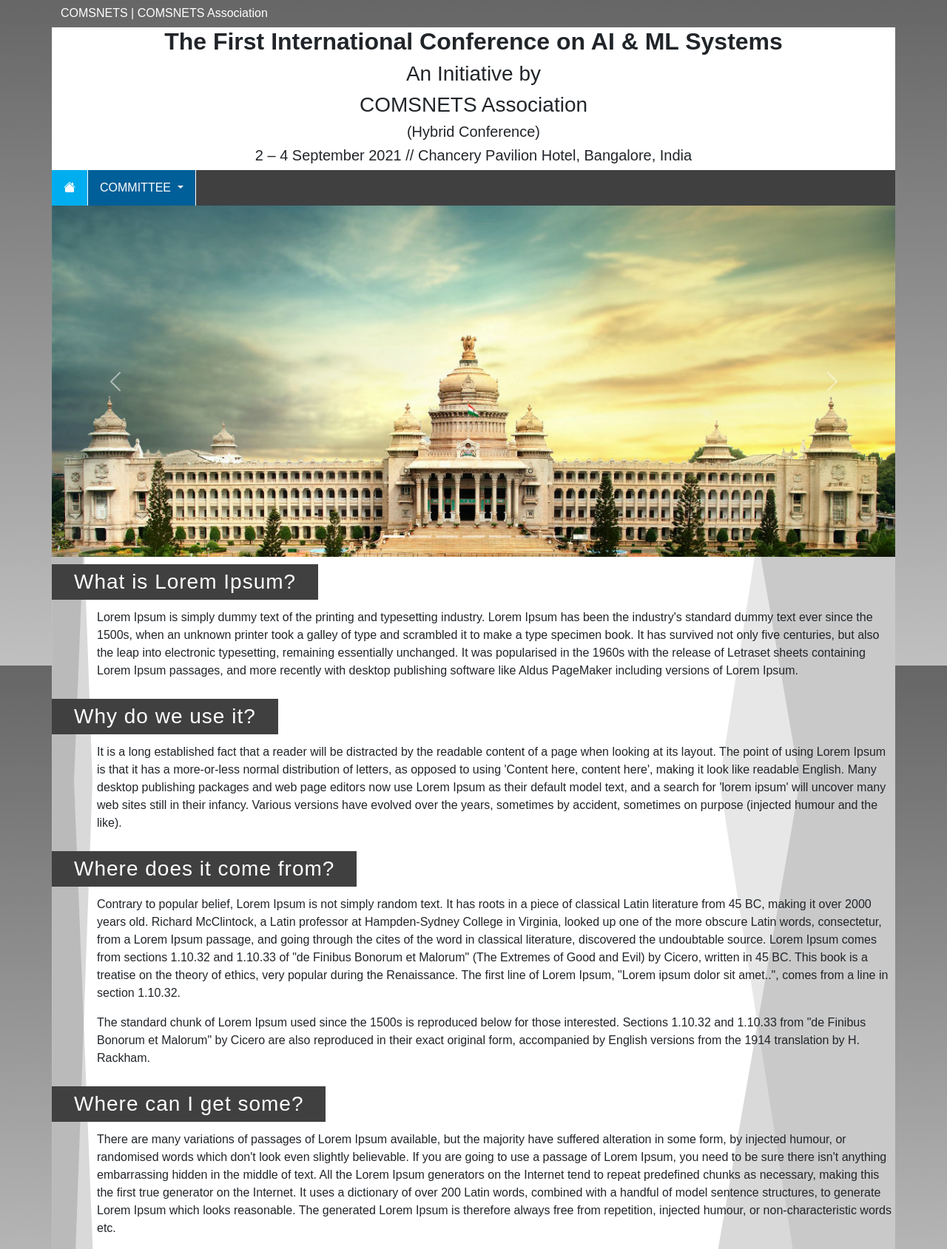
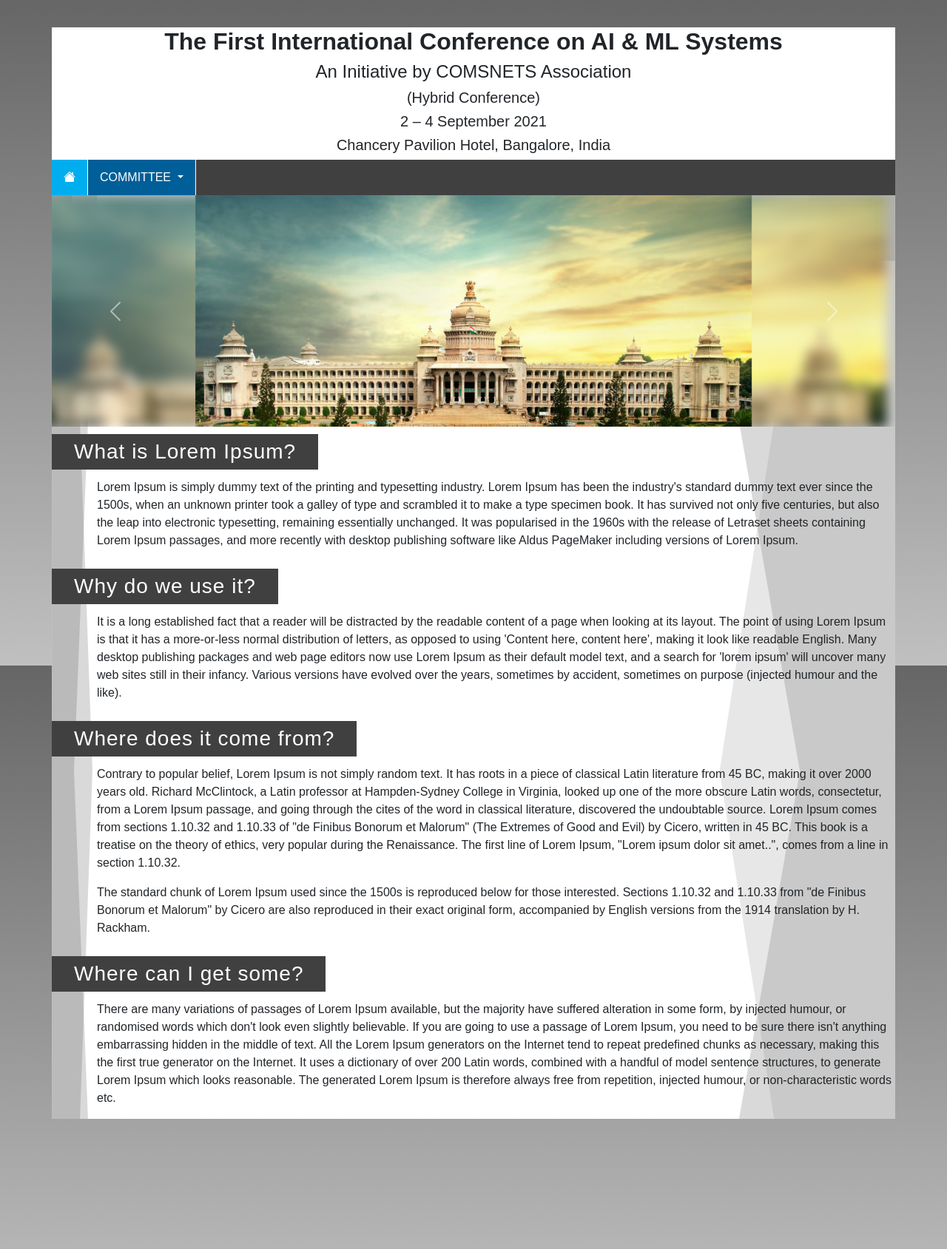
Before and after one commit to aimlsystems/2021, a Jekyll site: the page built from index2.html, in a window 1280 px wide. Shown: the whole page at 74% size. Built offline with Jekyll 4.4.1, drawn with Linux system fonts in a browser that asks for light colours.

Commit message:
fixing slide image

```diff
--- a/_includes/header.html
+++ b/_includes/header.html
@@ -1,8 +1,9 @@
 <div class="container webtopbar text-left">
     <div class="row">
         <div class="col">
-            <a href="https://www.comsnets.org/" target="_blank">COMSNETS</a> |
-            <a href="http://www.comsnets-association.org/" target="_blank">COMSNETS Association</a>
+            &nbsp;<br>
+            <!-- <a href="https://www.comsnets.org/" target="_blank">COMSNETS</a> |
+            <a href="http://www.comsnets-association.org/" target="_blank">COMSNETS Association</a> -->
         </div>
     </div>
 </div>
@@ -10,13 +11,10 @@
     <div class="row">
         <div class="col text-center">
             <h2 class="conf-title">The First International Conference on AI &amp; ML Systems</h2>
-            <h3>An Initiative by</h3>
-            <h3>COMSNETS Association</h3>
+            <h4>An Initiative by COMSNETS Association</h4>
             <h5><span title="Physical conference with option to join virtually">(Hybrid Conference)</span></h5>
-            <h5>
-                2 – 4 September 2021
-                // Chancery Pavilion Hotel, Bangalore, India
-            </h5>
+            <h5>2 – 4 September 2021</h5>
+            <h5>Chancery Pavilion Hotel, Bangalore, India</h5>
         </div>
     </div>
 </div>
--- a/_layouts/home.html
+++ b/_layouts/home.html
@@ -17,7 +17,12 @@
                 <div class="carousel-inner">
                     {% for img in site.data.home_slide %}
                     <div class="carousel-item{% if forloop.first == true %} active{% endif %}">
-                        <img src="{{ site.baseurl }}/images/home_banner/{{ img }}" class="img-fluid">
+                        <div class="row">
+                            <div class="blurred-bg" style="background-image: url({{ site.baseurl }}/images/home_banner/{{ img }});"></div>
+                            <div class="col offset-lg-2 col-lg-8 nonblurred-bg">
+                                <img src="{{ site.baseurl }}/images/home_banner/{{ img }}" class="img-fluid">
+                            </div>
+                        </div>
                         <!-- <svg class="bd-placeholder-img bd-placeholder-img-lg d-block w-100" width="800" height="400" xmlns="http://www.w3.org/2000/svg" role="img" aria-label="Placeholder: Second slide" preserveAspectRatio="xMidYMid slice" focusable="false">
                             <title>Placeholder</title>
                             <rect width="100%" height="100%" fill="#666"></rect>
```
Also changed, not shown: lib/css/main.css.
